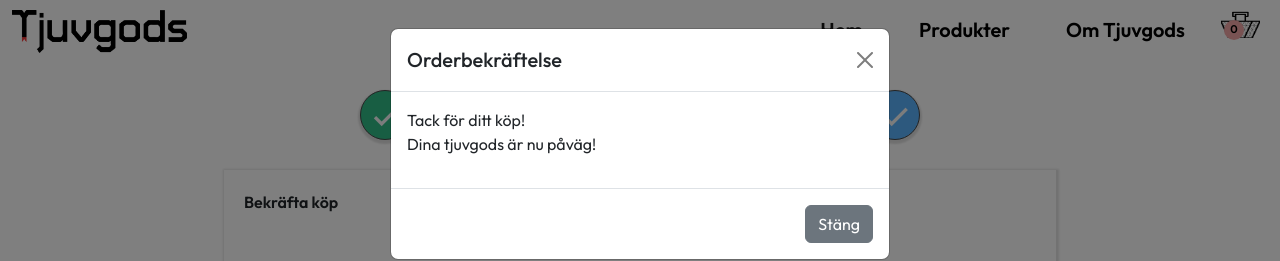
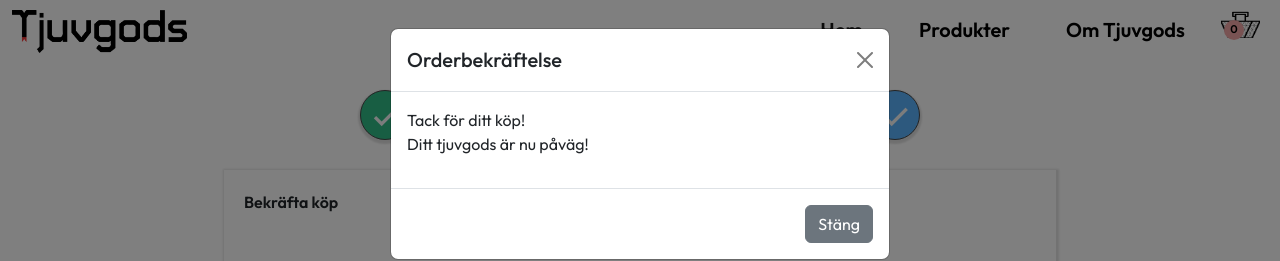
Before and after one commit to PhilipSamuelsson/Tjuvjakt, a Vue app: page /checkoutfourth in a window 1280 px wide. Both pictures are taken after a click on the button "Köp". Shown: the top 261 px of the page. Built offline with nearby package versions, Linux system fonts and the light colour scheme; a web font is replaced by a local one.

Commit message:
Varukorgen töms efter att du klickat på köp & Ditt istället för Dina

```diff
--- a/src/views/CheckoutViewFourth.vue
+++ b/src/views/CheckoutViewFourth.vue
@@ -126,7 +126,7 @@ export default {
           <div class="modal-body">
             <p text-center>
               Tack för ditt köp! <br />
-              Dina tjuvgods är nu påväg!
+              Ditt tjuvgods är nu påväg!
             </p>
           </div>
           <div class="modal-footer">
```
